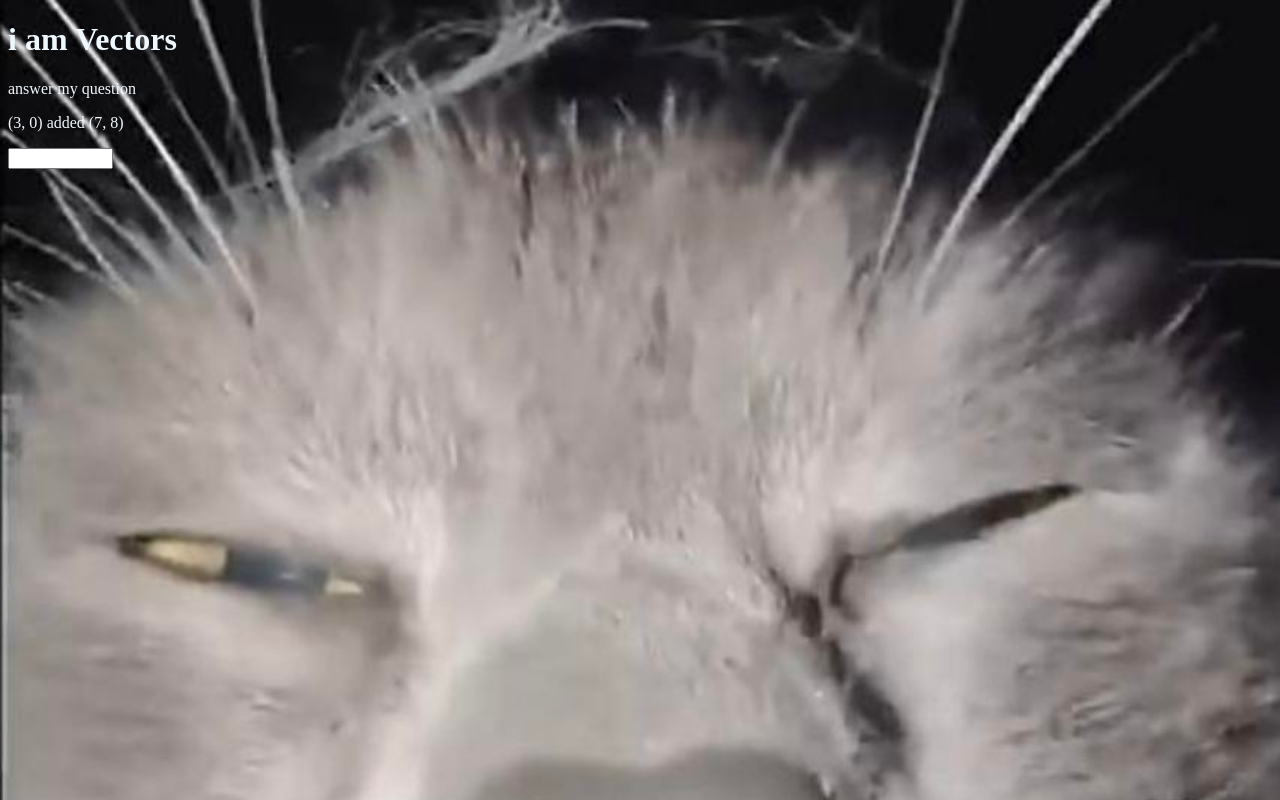
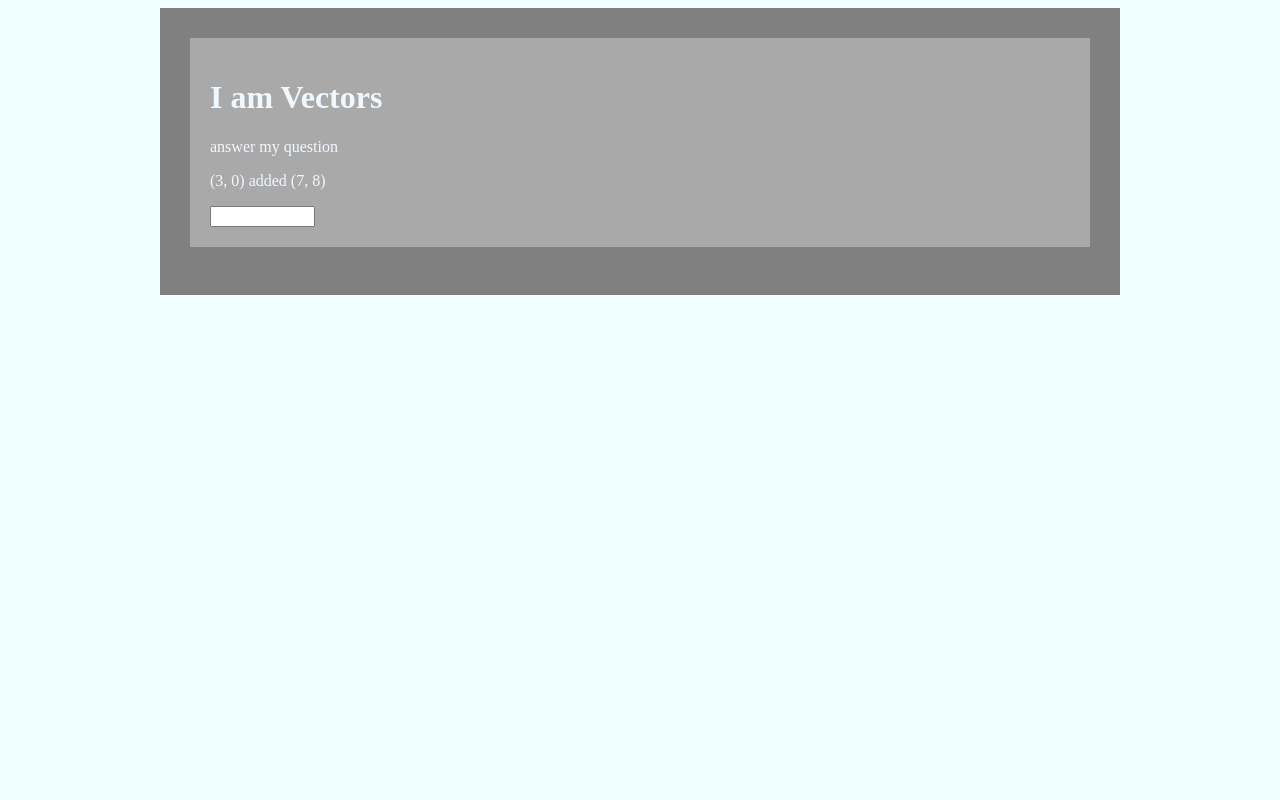
Before and after one commit to woodzp1/Victors-website, a plain HTML site: page index.html in a window 1280 px wide. Drawn offline with Linux system fonts and the light colour scheme.

Commit message:
looks less bad

```diff
--- a/index.html
+++ b/index.html
@@ -8,9 +8,13 @@
     <script src="script.js" defer></script>
 </head>
 <body>
-    <h1>i am Vectors</h1>
+<div class="container">
+    <div class="block">
+    <h1>I am Vectors</h1>
     <p>answer my question</p>
     <p id="question"></p>
     <input type="text" id="input" name="q1-Input" minlength="1" size="10" />
+    </div>
+</div>
 </body>
 </html>
--- a/styles.css
+++ b/styles.css
@@ -1,7 +1,20 @@
 body{
-    background-image: image-set("Media.jpg");
-    background-repeat: no-repeat;
-    background-size: 100%;
-
+    background-color: azure;
     color: aliceblue;
 }
+
+.container{
+    background-color: gray;
+    margin: auto;
+    max-width: 900px;
+    min-height: 200px;
+    padding: 30px;
+    display: block;
+}
+
+.block {
+    margin-bottom: 2%;
+    background-color: darkgrey;
+    padding: 20px;
+    min-height: 90%;
+}
```
